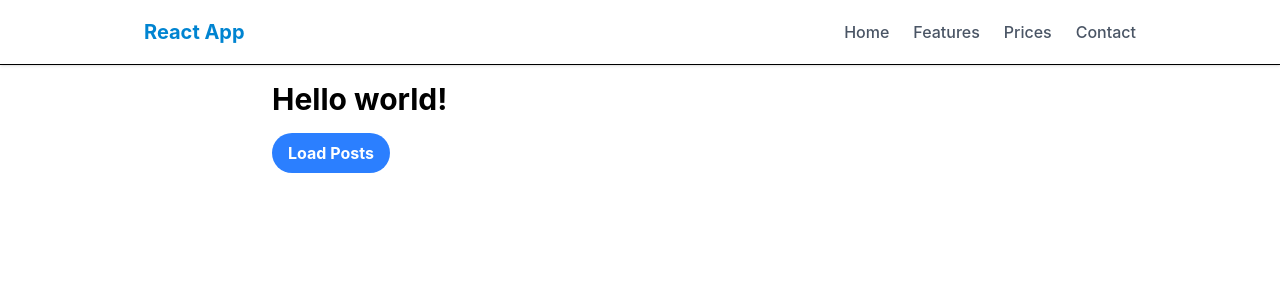
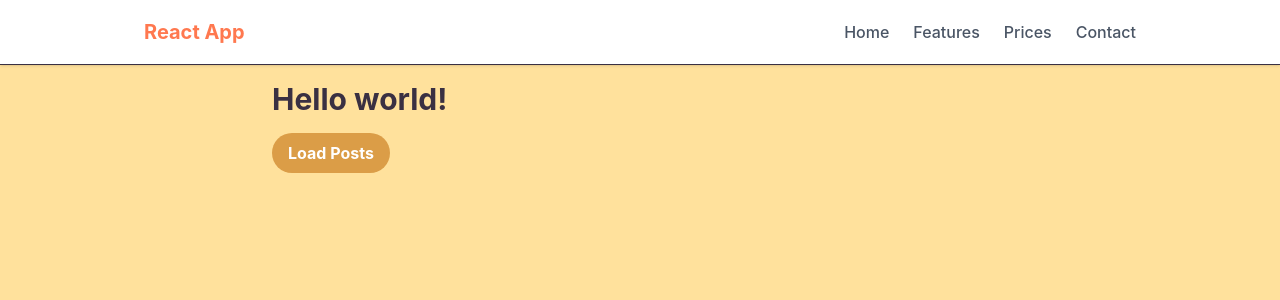
Before and after one commit to luesoad/react-app, a React (Vite) app: page / in a window 1280 px wide. Shown: the top 300 px of the page. Built offline with nearby package versions, Linux system fonts and the light colour scheme.

Commit message:
add colors; fix detail pages

```diff
--- a/index.html
+++ b/index.html
@@ -5,7 +5,7 @@
     <meta name="viewport" content="width=device-width, initial-scale=1.0" />
     <title>React App</title>
   </head>
-  <body>
+  <body class="bg-[color:var(--tw-bg-base)] text-[color:var(--tw-prose-body)]">
     <div id="root"></div>
     <script type="module" src="/src/main.tsx"></script>
   </body>
--- a/src/App.tsx
+++ b/src/App.tsx
@@ -6,10 +6,8 @@ import AppRoutes from './AppRoutes';
 function App() {
   return (
     <Router>
-      <>
-        <Navbar />
-        <AppRoutes />
-      </>
+      <Navbar />
+      <AppRoutes />
     </Router>
   );
 }
--- a/src/AppRoutes.tsx
+++ b/src/AppRoutes.tsx
@@ -4,6 +4,8 @@ import Features from './pages/Features';
 import Prices from './pages/Prices';
 import Contact from './pages/Contact';
 import Home from './pages/Home';
+import PostDetail from './pages/PostDetail';
+
 
 const AppRoutes: React.FC = () => {
     return (
@@ -12,6 +14,7 @@ const AppRoutes: React.FC = () => {
             <Route path="/features" element={<Features />} />
             <Route path="/prices" element={<Prices />} />
             <Route path="/contact" element={<Contact />} />
+            <Route path="/post/:id" element={<PostDetail />} />
         </Routes>
     );
 };
--- a/src/components/List.tsx
+++ b/src/components/List.tsx
@@ -18,7 +18,7 @@ const List: React.FC = () => {
 
             const postsWithImages = response.data.map((post) => ({
                 ...post,
-                image: `https://picsum.photos/200/300?random=${post.id}&auto=format&fit=crop`,
+                image: `https://picsum.photos/400/600?random=${post.id}&auto=format&fit=crop`,
             }));
             setPosts(postsWithImages);
             setShowPosts(true);
@@ -50,7 +50,7 @@ const List: React.FC = () => {
         <div className='mt-4'>
             <button
                 onClick={handleButtonClick}
-                className="bg-blue-500 hover:bg-blue-700 text-white font-bold py-2 px-4 rounded-full cursor-pointer"
+                className="bg-primary hover:bg-secondary text-white font-bold py-2 px-4 rounded-full cursor-pointer"
             >
                 {showPosts ? 'Hide Posts' : 'Load Posts'}
             </button>
@@ -64,7 +64,7 @@ const List: React.FC = () => {
                     {visibleCount < posts.length && (
                         <button
                             onClick={loadMorePosts}
-                            className="mt-4 bg-blue-500 hover:bg-blue-700 text-white font-bold py-2 px-4 rounded-full cursor-pointer"
+                            className="mt-4 bg-primary hover:bg-secondary text-white font-bold py-2 px-4 rounded-full cursor-pointer"
                         >
                             Load More
                         </button>
--- a/src/components/ListItem.tsx
+++ b/src/components/ListItem.tsx
@@ -2,14 +2,14 @@ import React from 'react';
 import { Post } from '../types/Post';
 import { Link } from 'react-router-dom';
 
-const ListItem: React.FC<Post & { image: string }> = ({ title, body, image }) => {
+const ListItem: React.FC<Post & { image: string }> = ({ title, id, image }) => {
     return (
         <div className="w-full max-w-xs overflow-hidden border border-slate-200 bg-white shadow-lg shadow-slate-950/5">
             <img src={image} className='w-full h-48 object-cover' alt={title} />
             <p className='m-4'> {title}</p>
             <div className='w-full rounded px-3 pb-3 pt-1.5'>
-                <button className='inline-flex rounded-md border border-slate-800 bg-slate-800 px-4 py-2 text-center font-sans text-sm font-medium text-slate-50 transition-all duration-300 ease-in hover:border-slate-700 hover:bg-slate-700 disabled:cursor-not-allowed disabled:opacity-50 disabled:shadow-none'>
-                    <Link to={`/post/${title}`} className="block">
+                <button className='inline-flex rounded-md bg-secondary px-4 py-2 text-center font-sans text-sm font-medium text-slate-50 transition-all duration-300 ease-in hover:bg-slate-700 disabled:cursor-not-allowed disabled:opacity-50 disabled:shadow-none'>
+                    <Link to={`/post/${id}`} className="block">
                         More
                     </Link>
                 </button>
--- a/src/components/Navbar.tsx
+++ b/src/components/Navbar.tsx
@@ -19,7 +19,7 @@ const Navbar: React.FC = () => {
         <nav className="bg-white border-b shadow">
             <div className="max-w-screen-lg mx-auto px-4 flex items-center justify-between h-16">
                 <div className="flex items-center">
-                    <Link to="/" className="text-xl font-bold text-sky-600 cursor-pointer">
+                    <Link to="/" className="text-xl font-bold text-secondary cursor-pointer">
                         React App
                     </Link>
                 </div>
@@ -28,7 +28,7 @@ const Navbar: React.FC = () => {
                         <Link
                             key={link.label}
                             to={link.href}
-                            className="text-gray-600 hover:text-sky-600 font-medium"
+                            className="text-gray-600 hover:text-secondary font-medium"
                         >
                             {link.label}
                         </Link>
--- a/src/index.css
+++ b/src/index.css
@@ -2,8 +2,25 @@
 
 
 @theme {
+  --tw-prose-body: #3a3042ff;
+  --color-primary: #db9d47ff;
+  --color-secondary: #ff784fff;
+  --tw-bg-base: #ffe19cff;
   --font-sans: "Inter", sans-serif;
   --font-mono: "IBM Plex Mono", monospace;
   --text-tiny: 0.625rem;
   --text-tiny--line-height: 1.5rem;
 }
+
+.bg-primary {
+  background-color: var(--color-primary);
+}
+.text-primary {
+  color: var(--color-primary);
+}
+.bg-secondary {
+  background-color: var(--color-secondary);
+}
+.text-secondary {
+  color: var(--color-secondary);
+}
--- a/src/pages/PostDetail.tsx
+++ b/src/pages/PostDetail.tsx
@@ -3,7 +3,7 @@ import { useParams } from 'react-router-dom';
 import axios from 'axios';
 
 const PostDetail: React.FC = () => {
-    const { title } = useParams<{ title: string }>();
+    const { id } = useParams<{ id: string }>();
     const [post, setPost] = useState<{ title: string; body: string } | null>(null);
     const [loading, setLoading] = useState(true);
     const [error, setError] = useState<string | null>(null);
@@ -13,13 +13,8 @@ const PostDetail: React.FC = () => {
             setLoading(true);
             setError(null);
             try {
-                const response = await axios.get('https://jsonplaceholder.typicode.com/posts');
-                const foundPost = response.data.find((p: { title: string }) => p.title === title);
-                if (foundPost) {
-                    setPost(foundPost);
-                } else {
-                    setError('Post not found');
-                }
+                const response = await axios.get(`https://jsonplaceholder.typicode.com/posts/${id}`);
+                setPost(response.data);
             } catch (err) {
                 setError('Error fetching post details');
             } finally {
@@ -28,7 +23,7 @@ const PostDetail: React.FC = () => {
         };
 
         fetchPostDetails();
-    }, [title]);
+    }, [id]);
 
     if (loading) return <div>Loading...</div>;
     if (error) return <div>{error}</div>;
```
